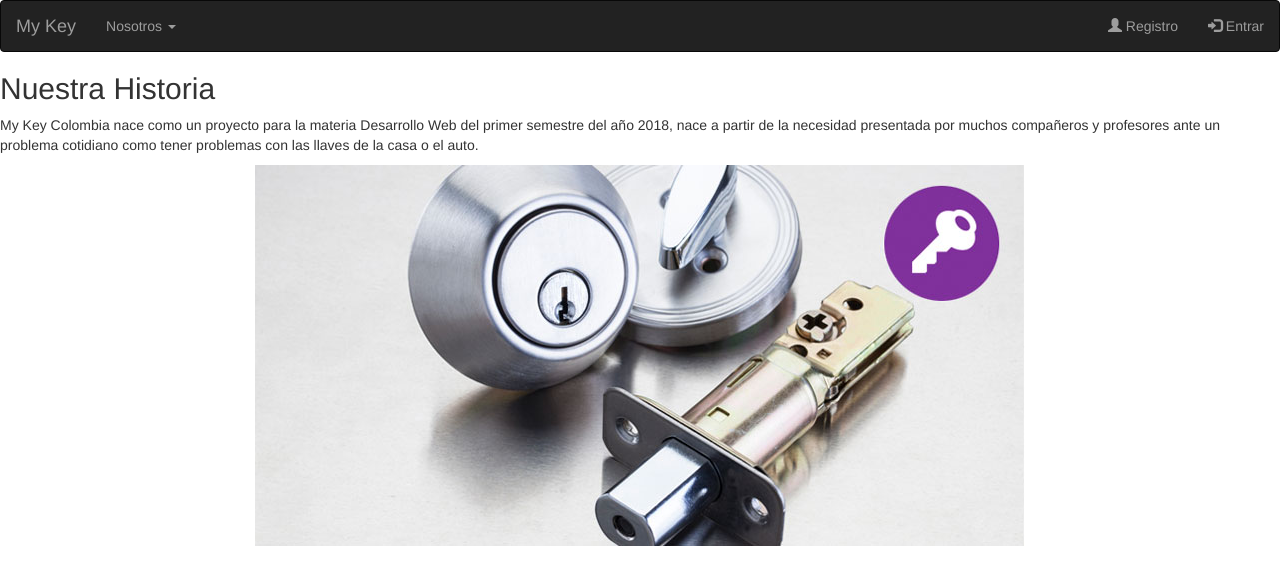
After one commit to JoseADiazS/mykey, a PHP site: page /historia.php in a window 1280 px wide. The commit adds this page. Shown: the top 585 px of the page. Run offline with PHP 8.4, Linux system fonts and the light colour scheme.

Commit message:
Cmabio en historia.php

```diff
--- a/css/style.css
+++ b/css/style.css
@@ -54,3 +54,8 @@ h1 {
                  0 30px 30px rgba(0, 0, 0, .3);
   }
 }
+
+#imagen-historia {
+    display: block;
+    margin: auto;
+}
--- /dev/null
+++ b/historia.php
@@ -0,0 +1,21 @@
+<?php
+/**
+* Llamado al header.php
+*/
+require('header.php')
+?>
+<!DOCTYPE html>
+<html lang="en">
+<head>
+    <meta charset="UTF-8">
+    <title>Historia</title>
+    <link rel="stylesheet" href="css/style.css">
+</head>
+<body>
+    <h2>Nuestra Historia</h2>
+    <div>
+    <p>My Key Colombia nace como un proyecto para la materia Desarrollo Web del primer semestre del año 2018, nace a partir de la necesidad presentada por muchos compañeros y profesores ante un problema cotidiano como tener problemas con las llaves de la casa o el auto.</p>
+    <img src="Recursos/yavoi-servicio-cerrajeria.jpg" alt="" id="imagen-historia">
+    </div>
+</body>
+</html>
```
